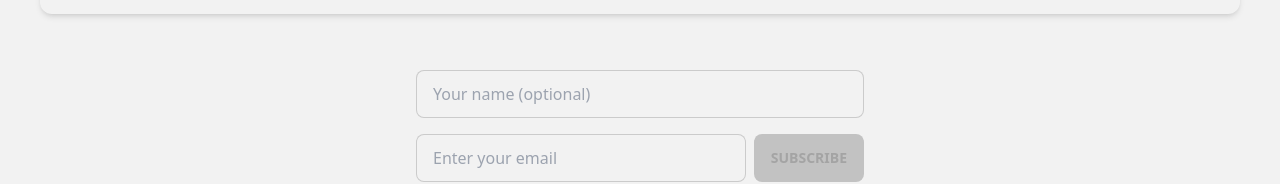
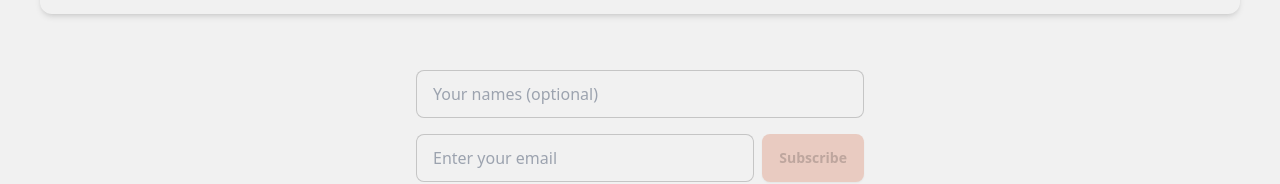
Before and after one commit to emuobopleasure/KojohwoGlobal-store, a React (Vite) app: page / in a window 1280 px wide. Shown: the part 2147-2331 px from the top of the page. Built offline with nearby package versions, Linux system fonts and the light colour scheme; a web font is replaced by a local one.

Commit message:
Safe commit with errors removed

```diff
--- a/src/components/NewsLetterForm.jsx
+++ b/src/components/NewsLetterForm.jsx
@@ -41,7 +41,7 @@
             type="text"
             value={name}
             onChange={(e) => setName(e.target.value)}
-            placeholder="Your name (optional)"
+            placeholder="Your names (optional)"
             className="input input-bordered w-full"
             disabled={isLoading}
           />
```
